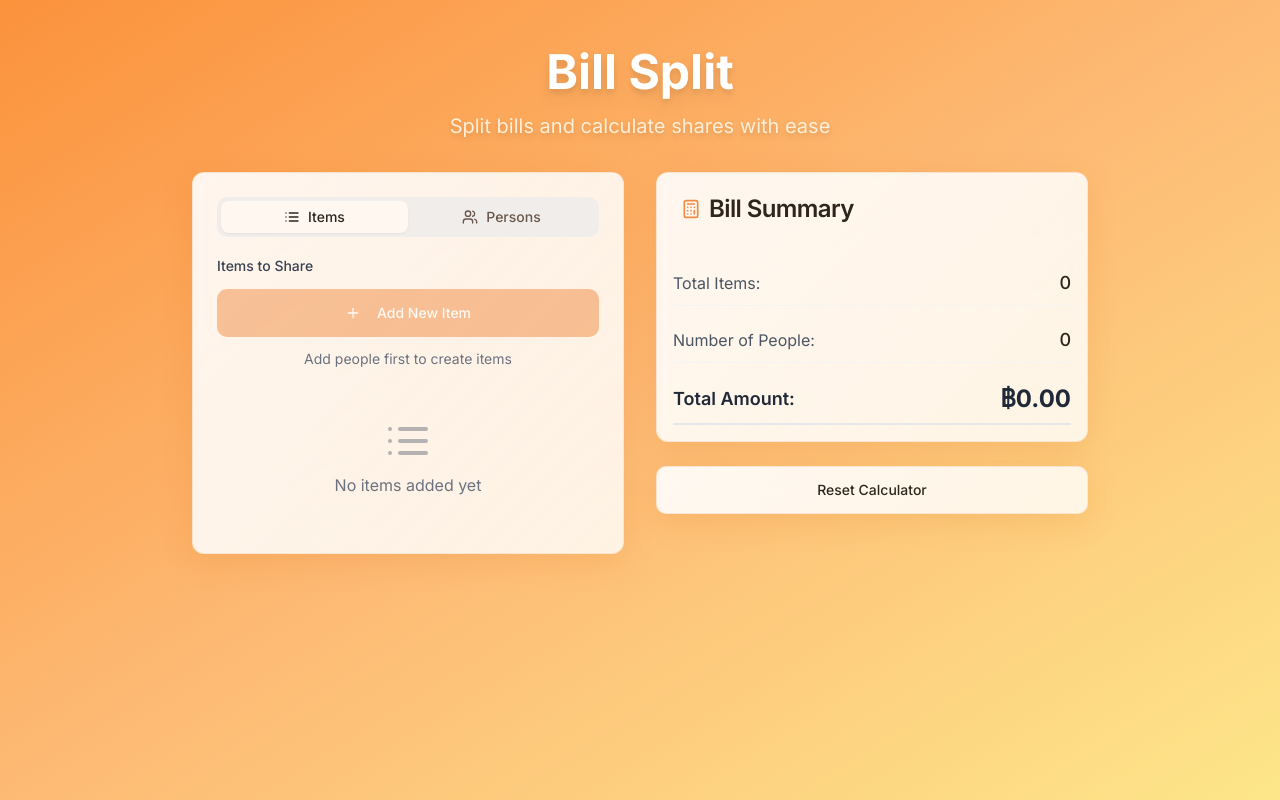
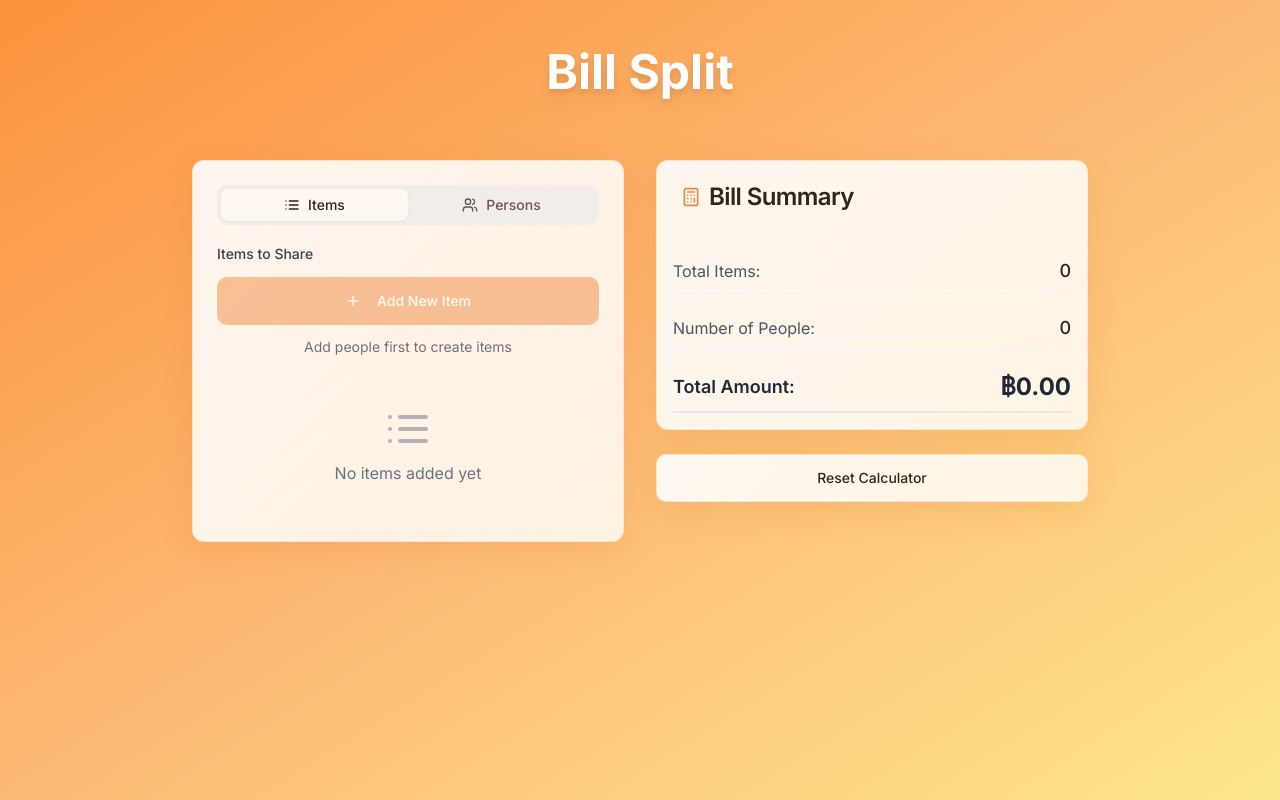
Before and after one commit to tchtan/tanbillsplit, a React (Vite) app: page / in a window 1280 px wide. Built offline with nearby package versions, Linux system fonts and the light colour scheme.

Commit message:
Visual edit in Lovable
Edited UI in Lovable

```diff
--- a/src/pages/Index.tsx
+++ b/src/pages/Index.tsx
@@ -187,11 +187,9 @@ const Index = () => {
   return <div className="min-h-screen bg-gradient-to-br from-orange-400 via-orange-300 to-amber-200 p-4 font-inter">
       <div className="max-w-4xl mx-auto">
         {/* Header */}
-        <div className="text-center mb-8 pt-8">
+        <div className="text-center mb-8 pt-8 py-[16px]">
           <h1 className="text-4xl md:text-5xl font-bold text-white mb-4 animate-fade-in drop-shadow-lg">Bill Split</h1>
-          <p className="text-xl text-orange-100 animate-fade-in drop-shadow-md">
-            Split bills and calculate shares with ease
-          </p>
+
         </div>
 
         <div className="grid lg:grid-cols-2 gap-8">
```
